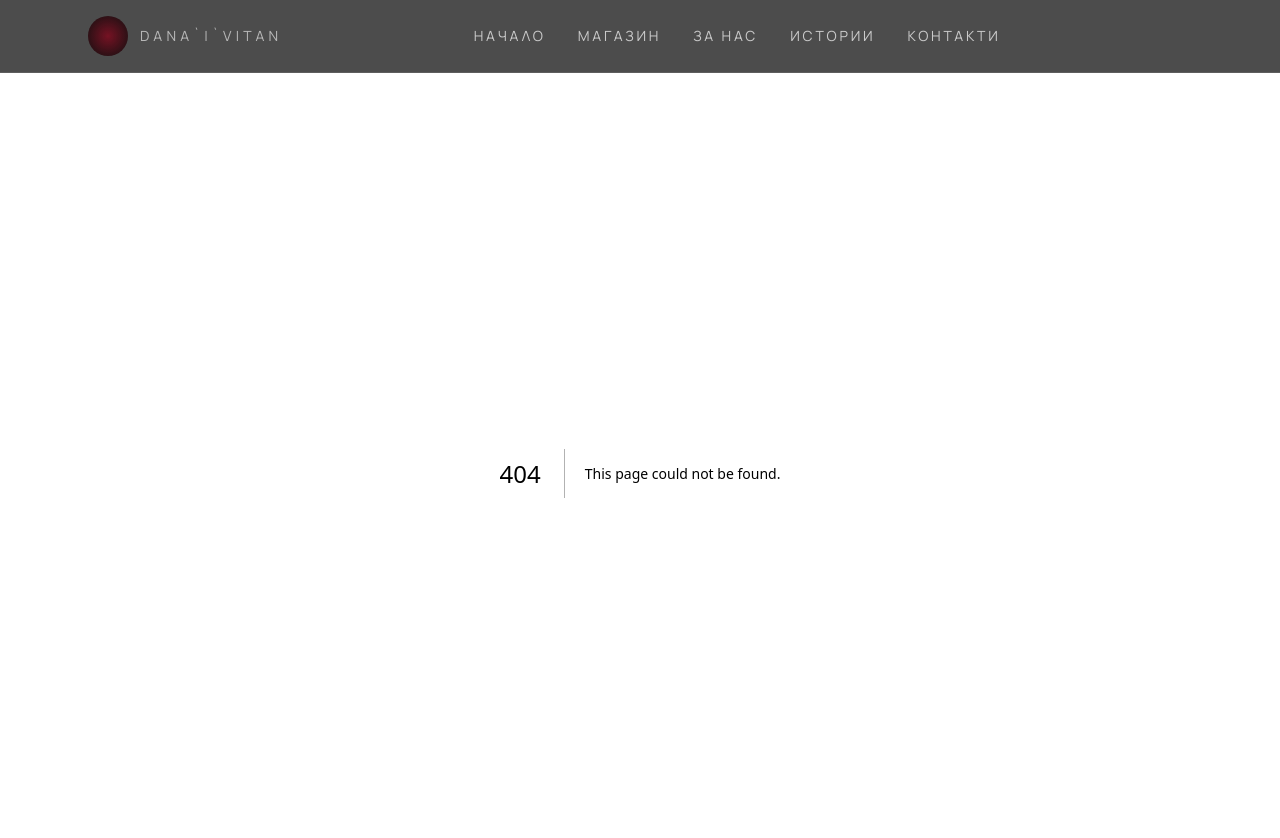
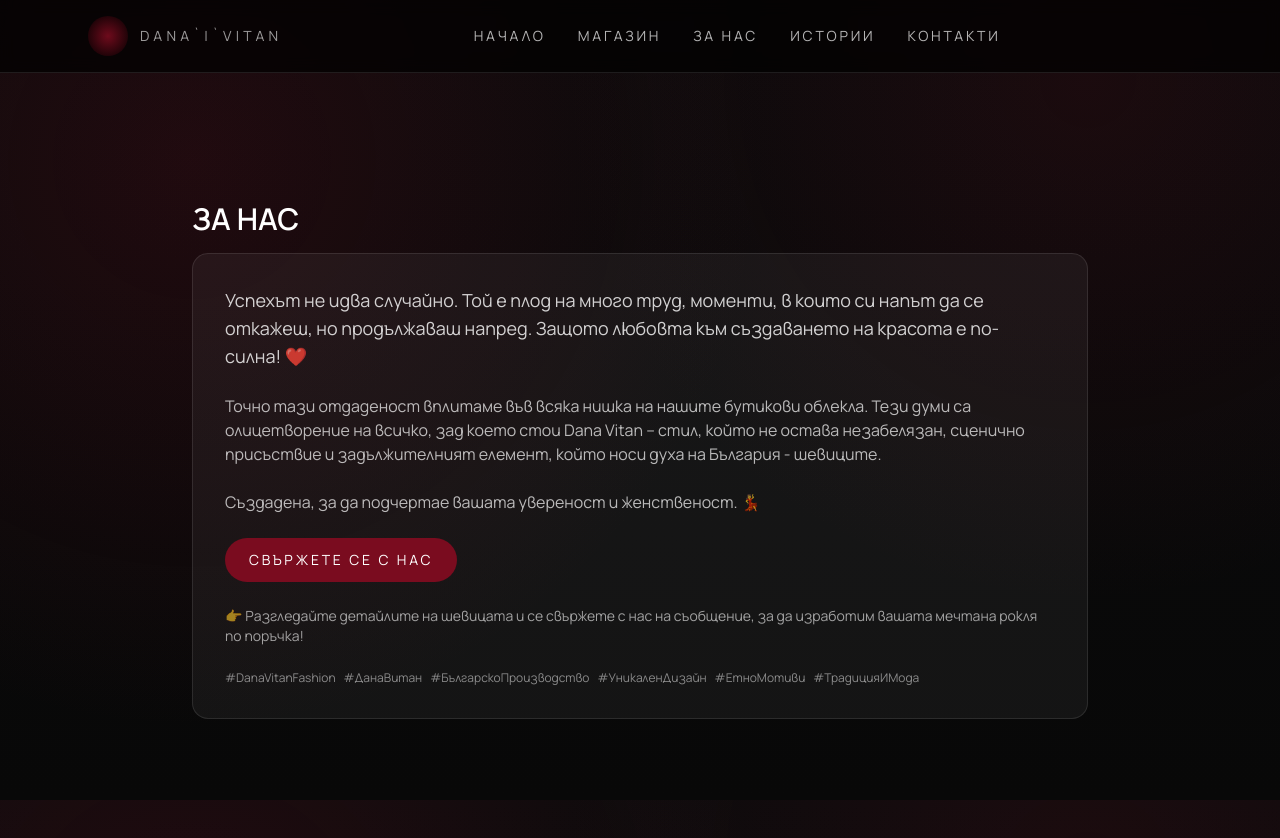
Before and after one commit to Niko5886/shopDanaVitan, a Next.js app: page /about in a window 1280 px wide. Before the commit this address had no page. Shown: the top 838 px of the page. Built offline with nearby package versions, Linux system fonts and the light colour scheme; a web font is replaced by a local one.

Commit message:
Add /about page and make 'ЗА НАС' nav link to /about

```diff
--- /dev/null
+++ b/app/about/page.tsx
@@ -0,0 +1,54 @@
+export const metadata = {
+  title: "За нас — Dana`|`Vitan",
+};
+
+export default function AboutPage() {
+  return (
+    <div className="min-h-screen text-[color:var(--foreground)]">
+      <main className="relative z-10 px-6 pb-20 pt-28 sm:pt-32">
+        <div className="mx-auto w-full max-w-4xl">
+          <h1 className="mb-4 text-3xl font-semibold text-white">ЗА НАС</h1>
+
+          <div className="rounded-2xl border border-white/10 bg-white/5 p-8">
+            <p className="mb-6 text-lg leading-7 text-white/80">
+              Успехът не идва случайно. Той е плод на много труд, моменти, в които си
+              напът да се откажеш, но продължаваш напред. Защото любовта към създаването на
+              красота е по-силна! ❤️
+            </p>
+
+            <p className="mb-6 text-base text-white/70">
+              Точно тази отдаденост вплитаме във всяка нишка на нашите бутикови облекла.
+              Тези думи са олицетворение на всичко, зад което стои Dana Vitan – стил, който
+              не остава незабелязан, сценично присъствие и задължителният елемент, който носи
+              духа на България - шевиците.
+            </p>
+
+            <p className="mb-6 text-base text-white/70">
+              Създадена, за да подчертае вашата увереност и женственост. 💃
+            </p>
+
+            <div className="mb-6">
+              <a
+                href="mailto:atelier@nosia.bg"
+                className="inline-flex items-center gap-3 rounded-full bg-[color:var(--accent)] px-6 py-3 text-sm uppercase tracking-[0.2em] text-white transition hover:bg-[color:var(--accent-strong)]"
+              >
+                Свържете се с нас
+              </a>
+            </div>
+
+            <p className="text-sm text-white/60">👉 Разгледайте детайлите на шевицата и се свържете с нас на съобщение, за да изработим вашата мечтана рокля по поръчка!</p>
+
+            <div className="mt-6 flex flex-wrap gap-2">
+              <span className="text-xs text-white/50">#DanaVitanFashion</span>
+              <span className="text-xs text-white/50">#ДанаВитан</span>
+              <span className="text-xs text-white/50">#БългарскоПроизводство</span>
+              <span className="text-xs text-white/50">#УникаленДизайн</span>
+              <span className="text-xs text-white/50">#ЕтноМотиви</span>
+              <span className="text-xs text-white/50">#ТрадицияИМода</span>
+            </div>
+          </div>
+        </div>
+      </main>
+    </div>
+  );
+}
--- a/components/Header.tsx
+++ b/components/Header.tsx
@@ -17,7 +17,7 @@
           <Link className="transition hover:text-white" href="/shop">
             МАГАЗИН
           </Link>
-          <Link className="transition hover:text-white" href="#craft">
+          <Link className="transition hover:text-white" href="/about">
             ЗА НАС
           </Link>
           <Link className="transition hover:text-white" href="#stories">
```
